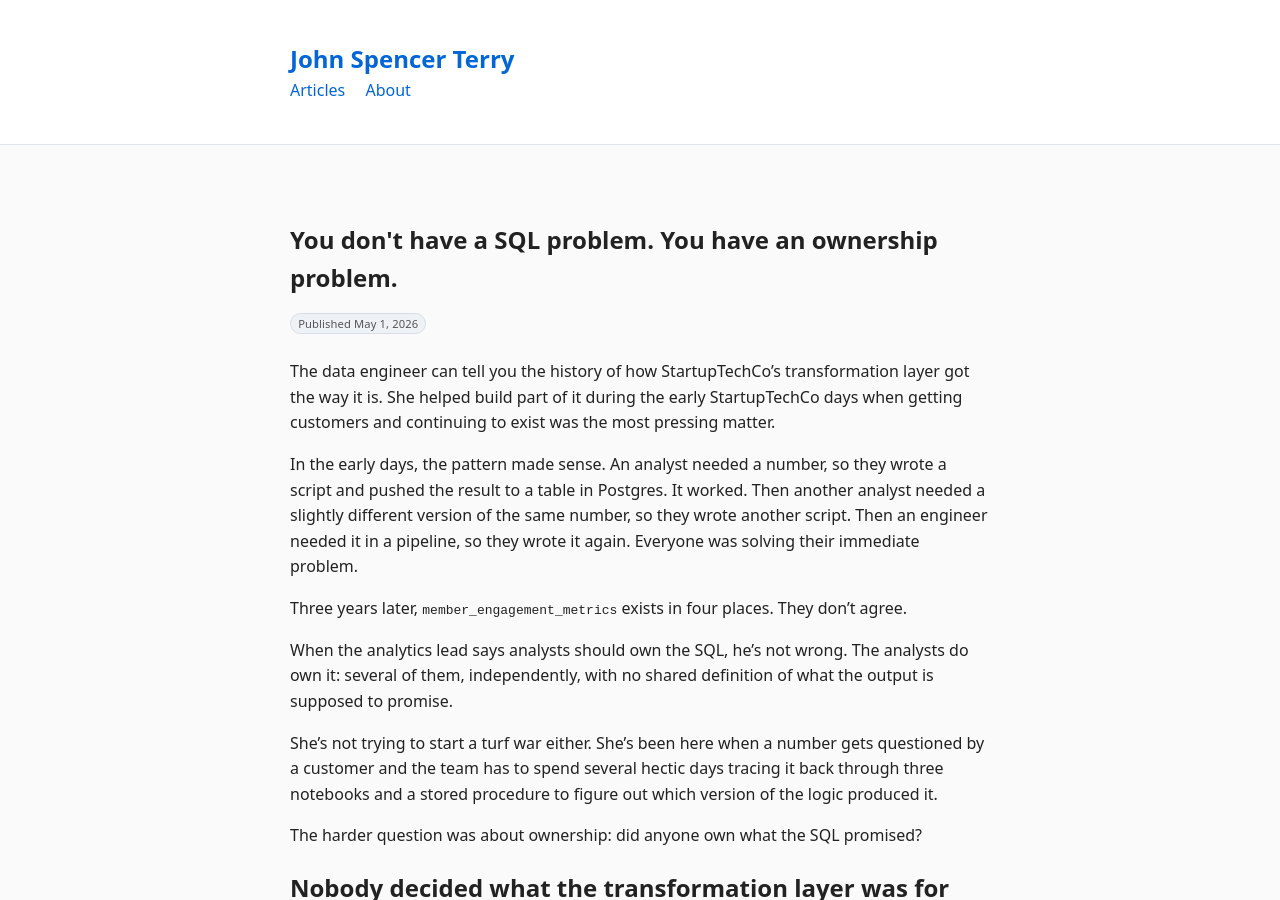
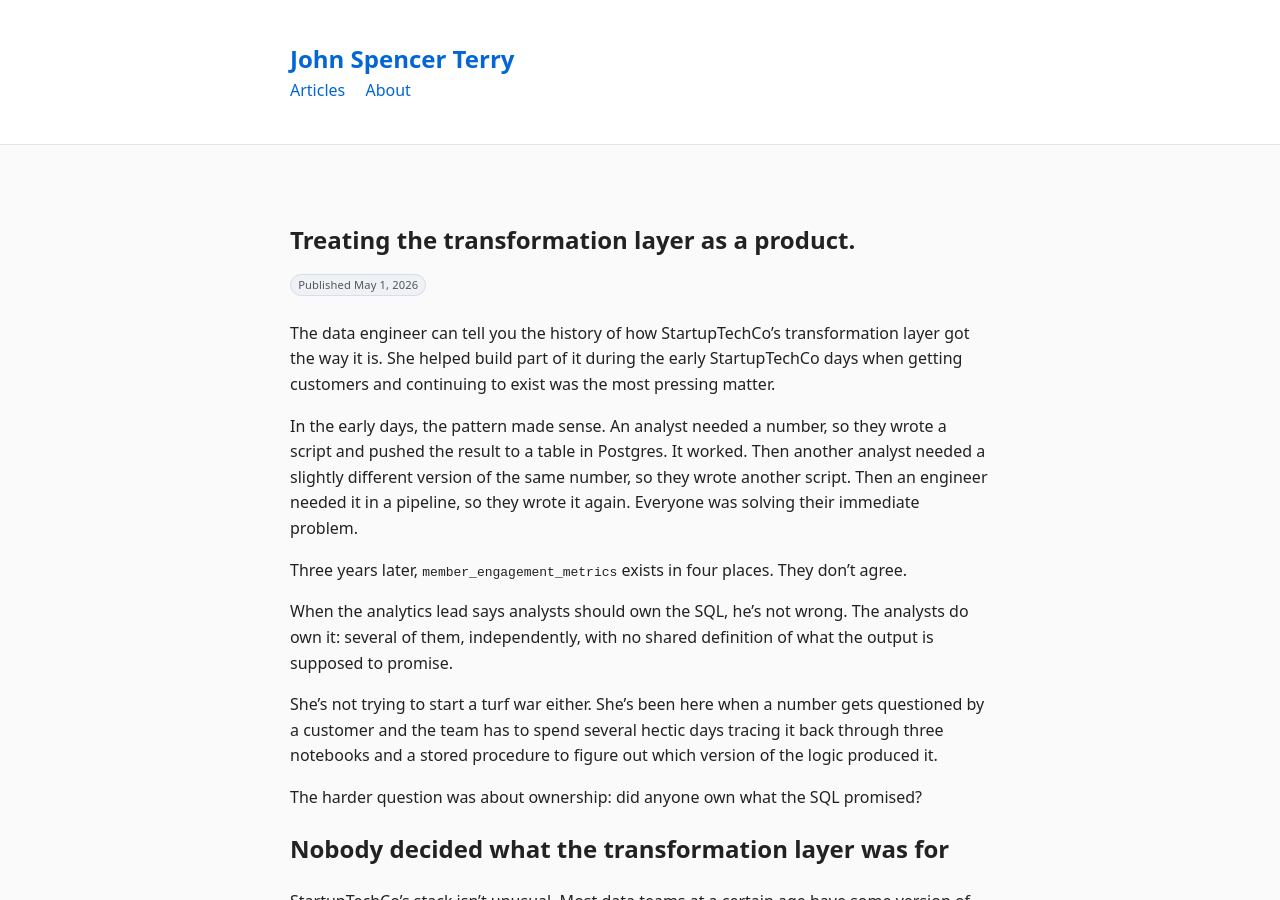
Before and after one commit to JohnSpencerTerry/wb, a Jekyll site: the page built from _articles/transformation-layer-as-a-product.md, in a window 1280 px wide and 900 px high. Built offline with Jekyll 4.4.1, drawn with Linux system fonts in a browser that asks for light colours.

Commit message:
update name

```diff
--- a/_articles/sql-ownership-problem.md
+++ b/_articles/transformation-layer-as-a-product.md
@@ -1,6 +1,6 @@
 ---
 layout: default
-title: "You don't have a SQL problem. You have an ownership problem."
+title: "Treating the transformation layer as a product."
 date: 2026-05-01
 category: Software Engineering
 ---
```
Also changed, not shown: _articles/dbt-practical-intro.md (+2 -2 lines), _docs/tech_article_plan.md (+1 -1 lines).
